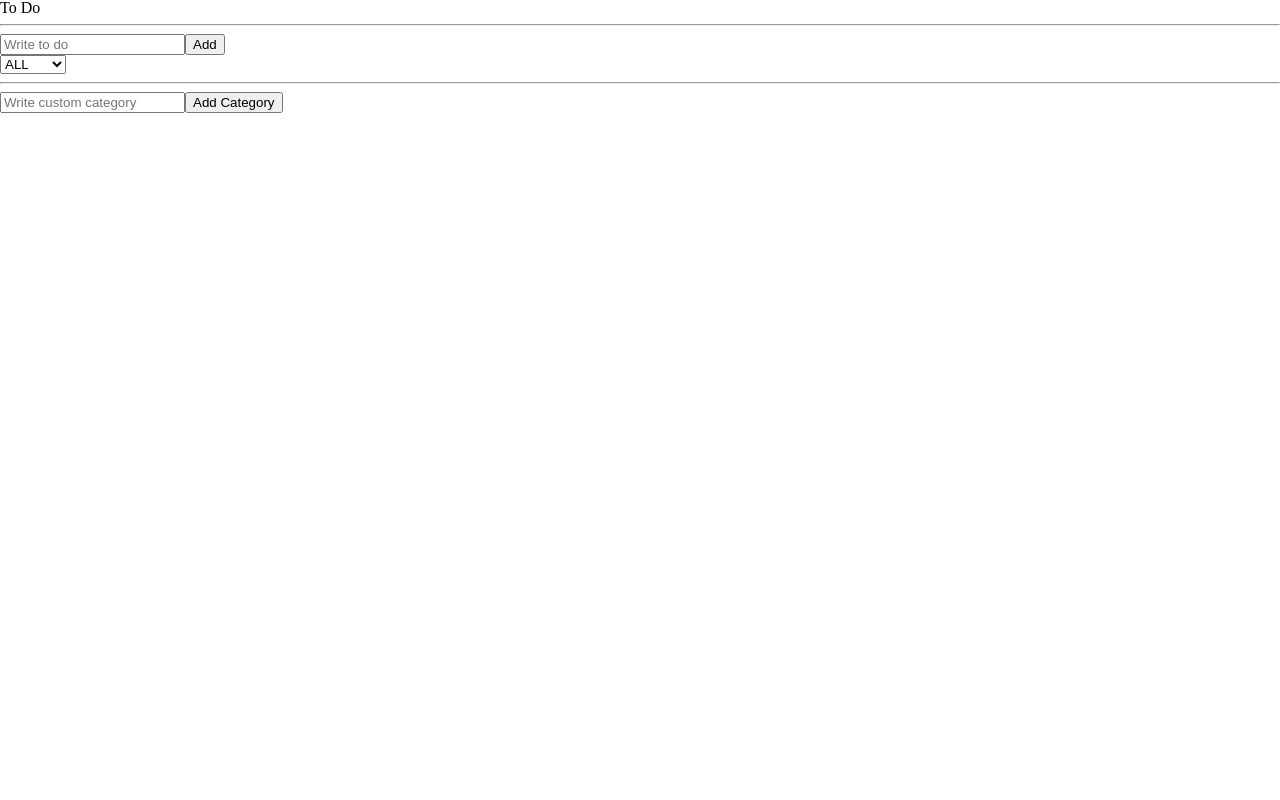
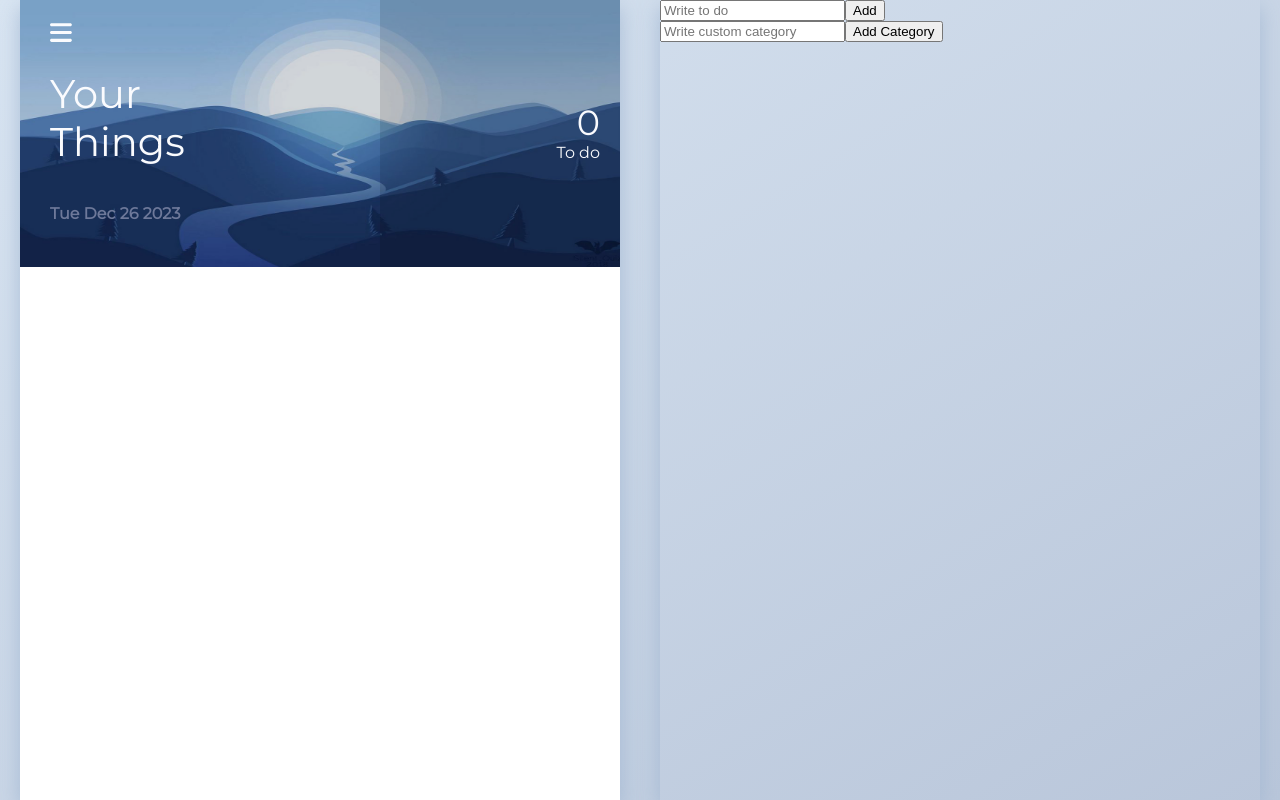
Before and after one commit to WonWoo-Shin/react-to-do-list, a React (Vite) app: page / in a window 1280 px wide. Built offline with nearby package versions, Linux system fonts and the light colour scheme.

Commit message:
24.1.4
* toDo list 상단 메뉴 디자인 추가

```diff
--- a/index.html
+++ b/index.html
@@ -5,6 +5,9 @@
     <link rel="icon" type="image/svg+xml" href="/vite.svg" />
     <meta name="viewport" content="width=device-width, initial-scale=1.0" />
     <title>To Do List</title>
+    <style>
+      @import url("https://fonts.googleapis.com/css2?family=Montserrat&display=swap");
+    </style>
   </head>
   <body>
     <div id="root"></div>
--- a/package.json
+++ b/package.json
@@ -10,6 +10,10 @@
     "preview": "vite preview"
   },
   "dependencies": {
+    "@fortawesome/fontawesome-svg-core": "^6.5.1",
+    "@fortawesome/free-regular-svg-icons": "^6.5.1",
+    "@fortawesome/free-solid-svg-icons": "^6.5.1",
+    "@fortawesome/react-fontawesome": "^0.2.0",
     "react": "^18.2.0",
     "react-dom": "^18.2.0",
     "react-hook-form": "^7.40.0",
--- a/src/components/Home.tsx
+++ b/src/components/Home.tsx
@@ -4,24 +4,34 @@ import ToDoList from "./ToDoList";
 import { toDosSelector } from "../atom";
 import SelectCate from "./SelectCate";
 import AddCate from "./AddCate";
+import {
+  Box,
+  Container,
+  ToDoListBox,
+  BottomSection,
+} from "../styles/HomeStyle";
+import TopSection from "./TopSection";
 
 function Home() {
   const toDos = useRecoilValue(toDosSelector);
-  console.log(toDos);
   return (
-    <>
-      <h1>To Do</h1>
-      <hr />
-      <AddToDo />
-      <SelectCate />
+    <Container>
+      <ToDoListBox>
+        <TopSection />
+        <BottomSection>
+          {" "}
           <ul>
             {toDos.map((toDo) => (
               <ToDoList key={toDo.id} {...toDo} />
             ))}
           </ul>
-      <hr />
+        </BottomSection>
+      </ToDoListBox>
+      <Box>
+        <AddToDo />
         <AddCate />
-    </>
+      </Box>
+    </Container>
   );
 }
 
--- /dev/null
+++ b/src/components/TopSection.tsx
@@ -0,0 +1,45 @@
+import { FontAwesomeIcon } from "@fortawesome/react-fontawesome";
+import { TopSectionStyle } from "../styles/HomeStyle";
+import {
+  DonePercent,
+  LeftSide,
+  RightSide,
+  ToDosCount,
+} from "../styles/TopSectionStyle";
+import { faBars } from "@fortawesome/free-solid-svg-icons/faBars";
+import { useRecoilValue } from "recoil";
+import { Categories, toDosAtom } from "../atom";
+
+function TopSection() {
+  const toDos = useRecoilValue(toDosAtom);
+  const done = toDos.filter((toDo) => toDo.category === Categories.done);
+  const donePercent = Math.round((done.length / toDos.length) * 100);
+  return (
+    <TopSectionStyle>
+      <LeftSide>
+        <div>
+          <FontAwesomeIcon icon={faBars} fontSize={"25px"} />
+        </div>
+        <div>
+          <span>
+            Your <br /> Things
+          </span>
+        </div>
+        <div>
+          <span>{new Date().toDateString()}</span>
+        </div>
+      </LeftSide>
+      <RightSide>
+        <ToDosCount>
+          <span>{toDos.length}</span>
+          <span>To do</span>
+        </ToDosCount>
+        <DonePercent>
+          {toDos.length === 0 || <span>{donePercent}% done</span>}
+        </DonePercent>
+      </RightSide>
+    </TopSectionStyle>
+  );
+}
+
+export default TopSection;
--- a/src/styles/GlobalStyle.tsx
+++ b/src/styles/GlobalStyle.tsx
@@ -49,7 +49,8 @@ table {
 }
 body{
     color : ${(props) => props.theme.textColor};
-    background-color: ${(props) => props.theme.bgColor};
+    background: linear-gradient(to right bottom, #D9E5F2,#B9C6DA );
+	font-family: 'Montserrat', sans-serif;
 }
 a{
     text-decoration: none;
--- /dev/null
+++ b/src/styles/HomeStyle.tsx
@@ -0,0 +1,32 @@
+import styled from "styled-components";
+
+export const Container = styled.div`
+  width: 100%;
+  height: 100vh;
+  display: flex;
+  justify-content: space-around;
+  align-items: center;
+`;
+
+export const Box = styled.div`
+  width: 600px;
+  height: 800px;
+  box-shadow: rgba(157, 180, 208, 0.8) 0px 8px 20px;
+`;
+
+export const ToDoListBox = styled(Box)`
+  display: grid;
+  grid-template-rows: 1fr 2fr;
+`;
+
+export const TopSectionStyle = styled.div`
+  display: grid;
+  grid-template-columns: 3fr 2fr;
+  background-image: url("/backImg.jpg");
+  background-size: 100% 100%;
+  color: #fafbfe;
+`;
+
+export const BottomSection = styled.div`
+  background-color: #ffffff;
+`;
--- /dev/null
+++ b/src/styles/TopSectionStyle.tsx
@@ -0,0 +1,49 @@
+import styled from "styled-components";
+
+export const LeftSide = styled.div`
+  padding: 20px 30px;
+  background-color: rgba(0, 0, 0, 0.15);
+  div:first-child {
+    margin-bottom: 25px;
+  }
+  div:nth-child(2) {
+    font-size: 40px;
+    line-height: 120%;
+    margin-bottom: 40px;
+  }
+  div:last-child {
+    color: #6e799a;
+    font-weight: 600;
+  }
+`;
+
+export const RightSide = styled.div`
+  background-color: rgba(0, 0, 0, 0.25);
+  padding: 20px;
+  display: flex;
+  flex-direction: column;
+  justify-content: center;
+  align-items: end;
+  position: relative;
+`;
+
+export const ToDosCount = styled.div`
+  justify-self: cente;
+  span {
+    display: block;
+    text-align: end;
+  }
+  span:first-child {
+    font-size: 35px;
+    margin-bottom: 5px;
+  }
+`;
+
+export const DonePercent = styled.div`
+  position: absolute;
+  bottom: 30px;
+  right: 20px;
+  font-size: 17px;
+  color: #6e799a;
+  font-weight: 600;
+`;
```
Also changed, not shown: public/backImg.jpg (added), src/App.css (added), 1 other file (tests, documents, lock files or other folders). Lines whose indentation alone changed are shown as unchanged.
